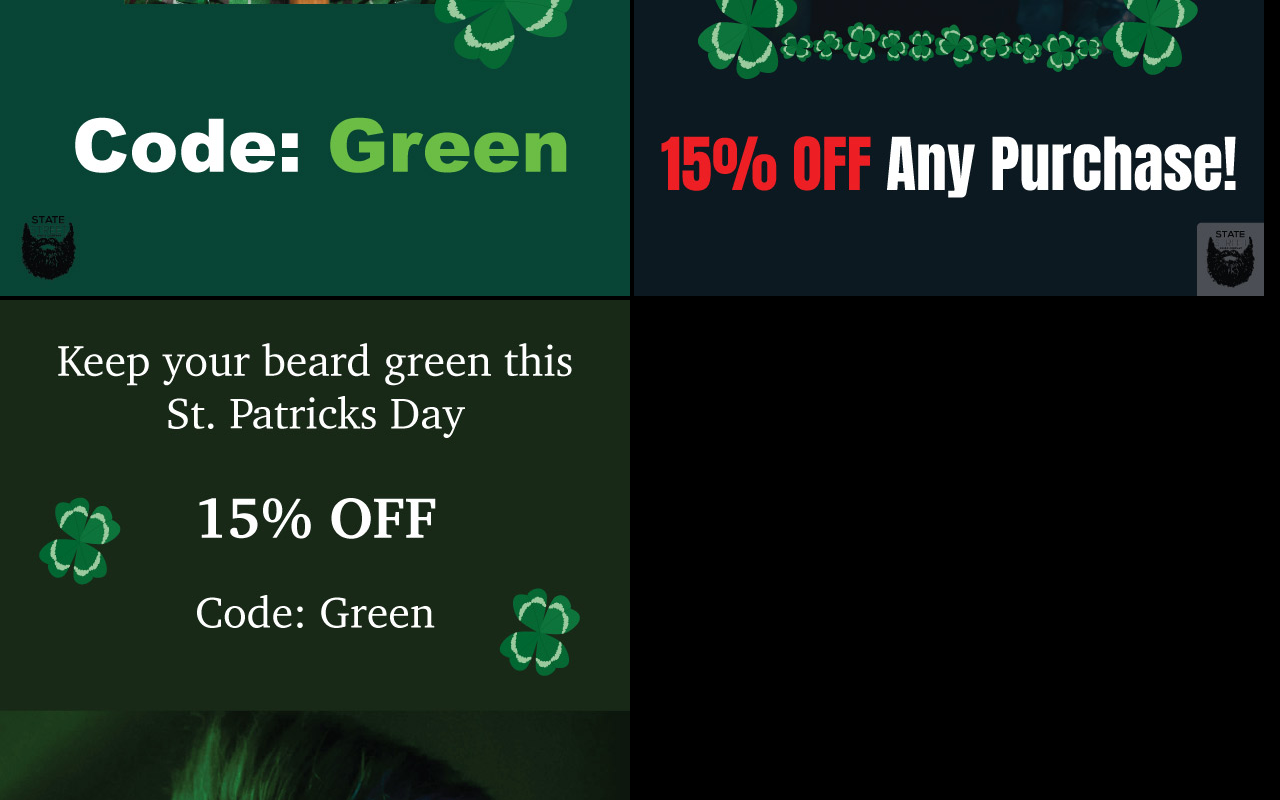
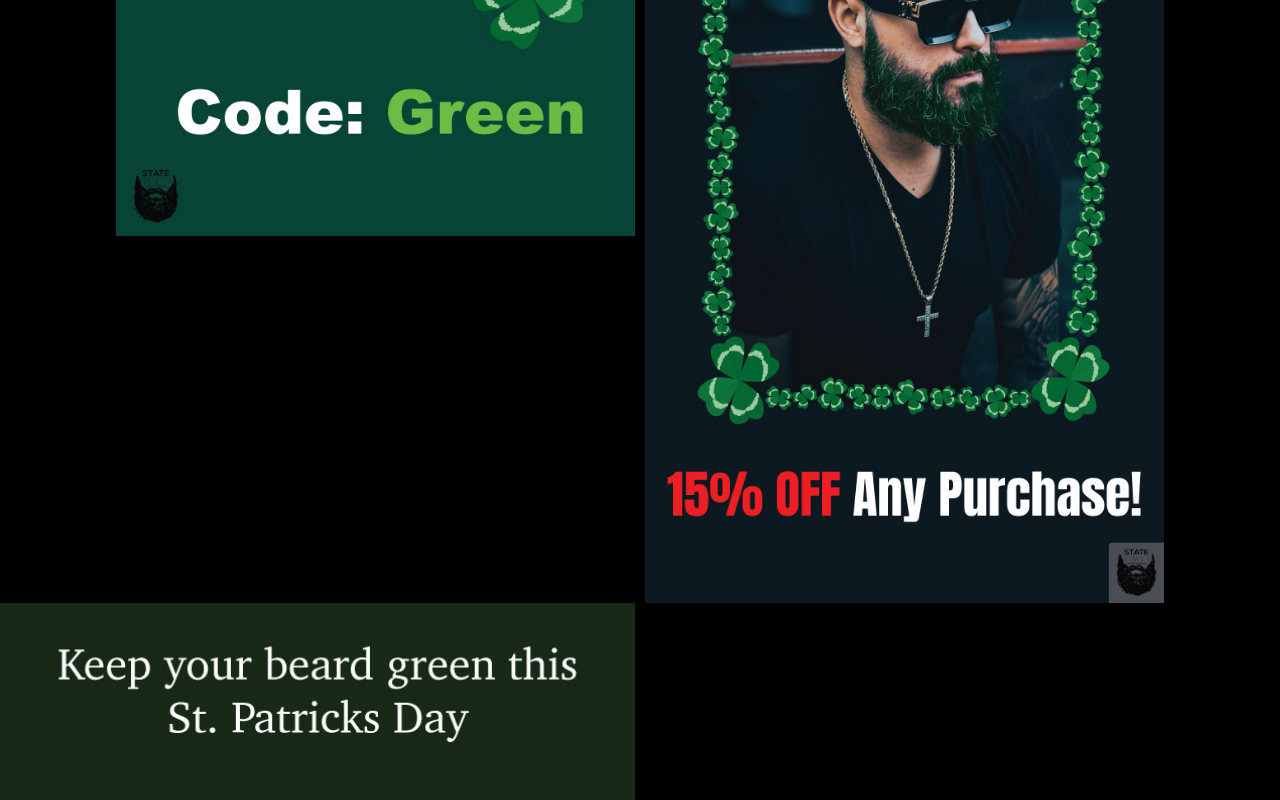
Before and after one commit to Makayla-Joye/makayla-joye-portfolio, a plain HTML site: page spring-scent-ads-state-street.html in a window 1280 px wide. Shown: the part 3033-3833 px from the top of the page. Drawn offline with Linux system fonts and the light colour scheme.

Commit message:
exude changes

```diff
--- a/css/master.css
+++ b/css/master.css
@@ -451,6 +451,9 @@ footer{
   padding: 30px;
 }
 /*EXCUDE Fashion Stylization */
+#Excude-info {
+  padding-bottom: 40px;
+}
  .excude-container{
    display: flex;
      flex-direction: column;
@@ -478,6 +481,15 @@ footer{
   padding-top:100px;
   padding-left:5px;
 }
+.excude-single-img {
+  display: block;
+  align-items: center;
+  width: 45%;
+  margin-left: auto;
+  margin-right: auto;
+  padding-top: 40px;
+}
+
 /*Organic Honey Website Wireframe */
 .honey-wire-container{
   display: flex;
@@ -564,6 +576,36 @@ footer{
   align-items: center;
   padding-top:300px;
   width:100%;
+}
+/*State Street Spring Ad Page Custimization*/
+.state-spring-grid {
+  display: flex;
+    flex-direction: column;
+    justify-content: flex-start;
+    align-items: center;
+    margin: auto;
+}
+.state-spring-row{
+  margin: auto;
+  display: flex;
+  flex-direction: row;
+  justify-content: center;
+  align-items: center;
+  width: 85%;
+  padding-left:20px;
+  padding-right:20px;
+}
+.state-spring-img-l{
+  width:50%;
+  align-items: left;
+  padding-bottom: 35%;
+  padding-right:5px;
+}
+.state-spring-img-r{
+  width:50%;
+  align-items: right;
+  padding-top:35%;
+  padding-left:5px;
 }
 @media only screen and  (max-width:768px) {
   /*Navigation Customization*/
--- a/spring-scent-ads-state-street.html
+++ b/spring-scent-ads-state-street.html
@@ -25,18 +25,17 @@
   <main>
     <h1 class="title">State Street St.Patrick's Day Social Media Sale Posts</h1>
     <p claSS="discription"></p>
-    <section>
-      <div>
-      <img class="" src="./assets/Patricks-sale-luckyman.jpg" alt="Man Holding Lucky sign State Street Sale Ad" />
-      <img class="" src="./assets/lucky-day.jpg" alt="Your lucky day State Street Sale Ad" />
+    <section class="state-spring-grid">
+      <div class="state-spring-row">
+      <img class="state-spring-img-l" src="./assets/Patricks-sale-luckyman.jpg" alt="Man Holding Lucky sign State Street Sale Ad" />
+      <img class="state-spring-img-r" src="./assets/lucky-day.jpg" alt="Your lucky day State Street Sale Ad" />
       </div>
-      <div>
-        <img class="" src="./assets/green-shirt-axe-ad.jpg" alt="Red Beard State Street Sale Ad" />
-          <img class="" src="./assets/green-beard-st.patricks.jpg" alt="Your lucky day State Street Sale Ad" />
+      <div div class="state-spring-row">
+        <img class="state-spring-img-l" src="./assets/green-shirt-axe-ad.jpg" alt="Red Beard State Street Sale Ad" />
+          <img class="state-spring-img-r" src="./assets/green-beard-st.patricks.jpg" alt="Your lucky day State Street Sale Ad" />
       </div>
-      <img class="" src="./assets/st.patricks-ad-green-light.jpg" alt="Green Lighting State Street Ad"/>
-
     </section>
+      <img class="state-spring-img-l" src="./assets/st.patricks-ad-green-light.jpg" alt="Green Lighting State Street Ad"/>
   </main>
 
   </body>
```
Also changed, not shown: excude-fashion.html (+7 -1 lines), assets/Excude-Fashion-revisioned-article.png (added), assets/excude-fashion-readvised.png (added), 2 other files.
